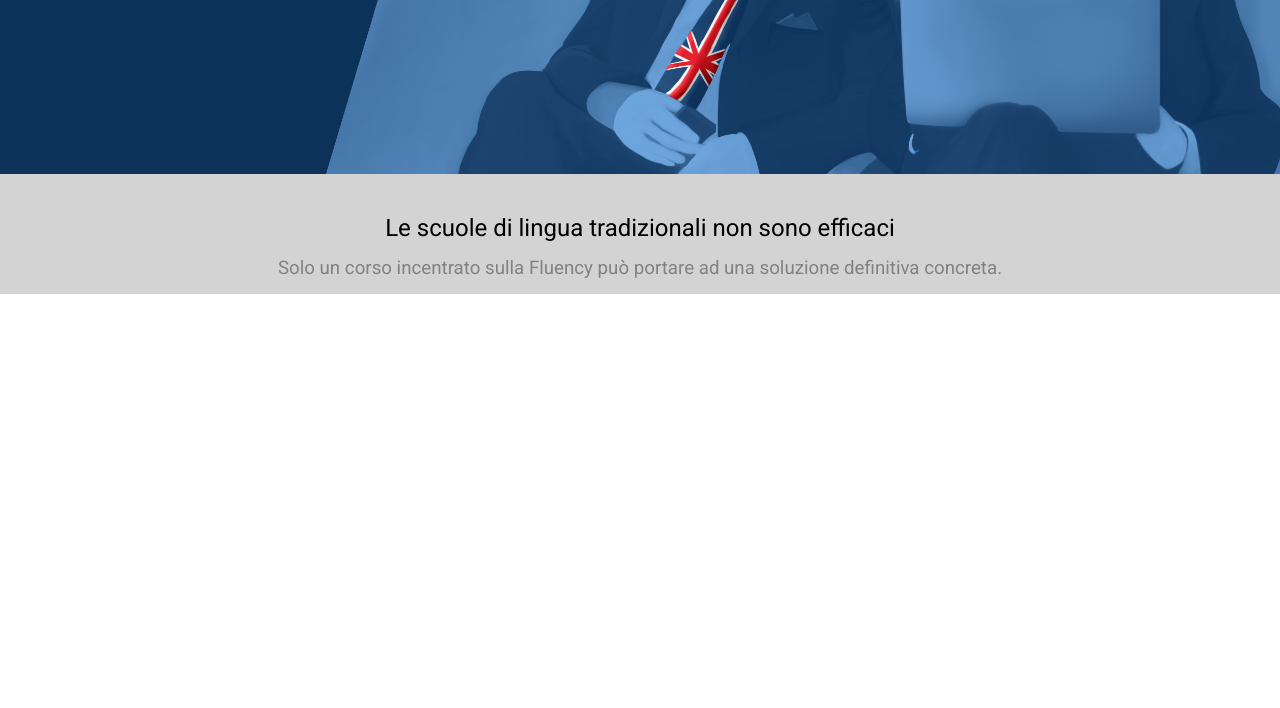
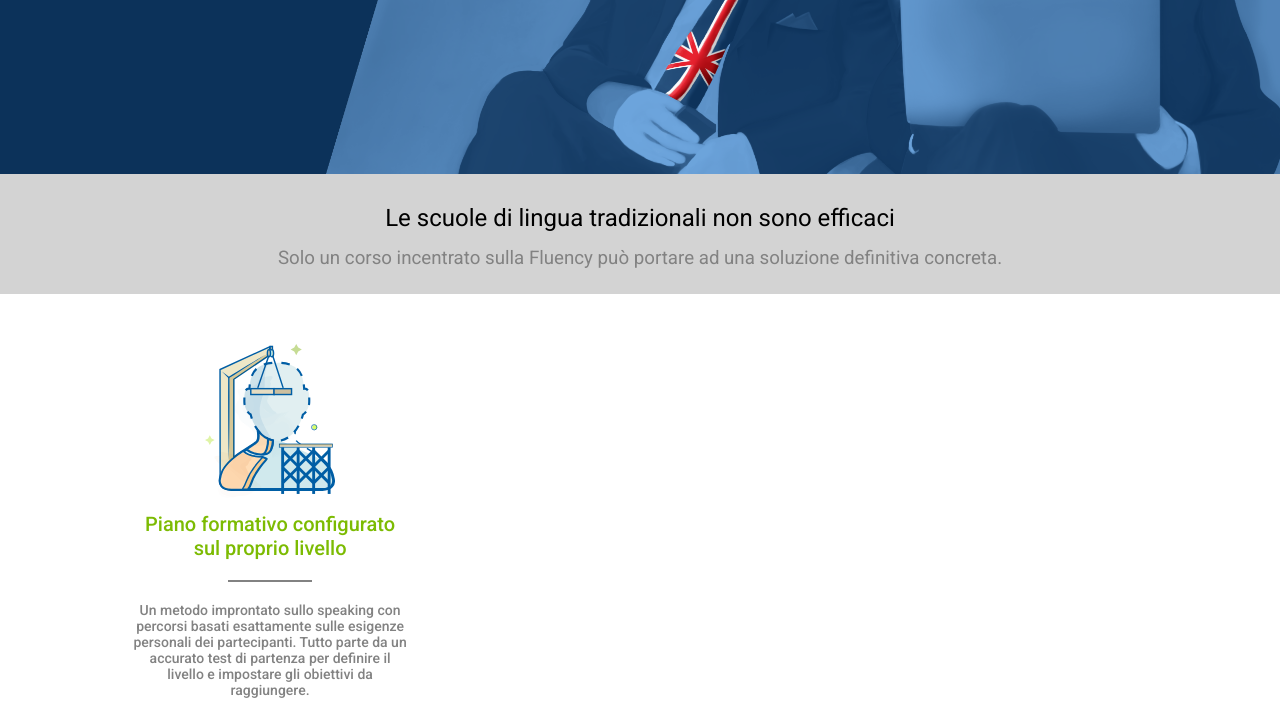
Before and after one commit to Vituz/htmlcss-fluentify, a plain HTML site: page index.html in a window 1280 px wide. Shown: the part 376-1084 px from the top of the page. Before the commit the page ends 800 px from the top, so only its background shows below. Drawn offline with Linux system fonts and the light colour scheme.

Commit message:
Complete main left side

```diff
--- a/assets/css/style.css
+++ b/assets/css/style.css
@@ -7,6 +7,7 @@
 
 body{
     font-family: Roboto;
+    min-width: 1000px;
 }
 /* /Common Rules */
 
@@ -33,6 +34,14 @@ body{
 
 .bg_grey{
     background-color: #D3D3D3;
+}
+
+.txt_grey{
+    color: #828282;
+}
+
+.txt_green{
+    color: #7CBB02;
 }
 
 .btn{
@@ -150,22 +159,86 @@ section > div > a{
  /**************
  Main
  **************/
- .mid_cont{
-     background-color: rgba(211, 211, 211, 1);
+ .top_container{
      height: 120px;
      text-align: center;
  }
 
  main > section > div > h2{
      color: black;
-     padding-top: 40px;
+     padding-top: 30px;
      font-weight: 400;
  }
 
  main > section > div > h3{
-    color: rgba(130, 130, 130, 1);
     padding-top: 15px;
     font-weight: 400;
+}
+
+/* .dbg_bg{
+    background-color: blue;
+    height: 600px;
+}
+
+.dbg_border{
+    border: 3px solid black;
+} */
+
+.left_content, .mid_content, .right_content{
+    width: 30%;
+    margin: auto 1%;
+    float: left;
+    margin-top: 50px;
+    text-align: center;
+
+}
+/* LEFT */
+.left_content{
+
+}
+/* /LEFT */
+
+/* MID */
+.mid_content{
+
+}
+/* /MID */
+
+/* RIGHT */
+.right_content{
+
+}
+/* /RIGHT */
+
+.img{
+    width: 40%;
+    object-fit: cover;
+    object-position: center;
+    margin: auto;
+}
+
+.txt_content{
+    margin: 10px auto;
+    width: 85%;
+}
+
+.txt_content h3{
+    font-weight: 500;
+    font-size: 20px;
+}
+
+.txt_content p{
+    font-weight: 500;
+    font-size: 14px;
+}
+
+.txt_content h3::after{
+    content: "";
+    width: 30%;
+    height: 2px;
+    background-color: #828282;
+    display: block;
+    margin: 20px auto;
 }
 
 
--- a/index.html
+++ b/index.html
@@ -64,13 +64,56 @@
 
     <!-- Site Main -->
     <main id="site_main">
-        <section class="mid_cont">
+
+        <!-- Main - Top Content -->
+        <section class="top_container bg_grey">
             <div class="container">
                 <h2>Le scuole di lingua tradizionali non sono efficaci</h2>
-                <h3>Solo un corso incentrato sulla Fluency può portare ad una soluzione definitiva concreta.</h3>
+                <h3 class="txt_grey">
+                    Solo un corso incentrato sulla Fluency può portare ad una soluzione definitiva
+                    concreta.
+                </h3>
+            </div>
+        </section>
+        <!-- /Main - Top Content -->
+
+        <!-- Main Content -->
+        <div class="container clearfix">
+            <div class="left_content ">
+                <div class="img">
+                    <img src="./assets/img/profile.svg" alt="">
+                </div>
+                <div class="txt_content">
+                    <h3 class="txt_green">
+                        Piano formativo configurato sul proprio livello
+                    </h3>
+                    <p class="txt_grey">
+                        Un metodo improntato sullo speaking con
+                        percorsi basati esattamente sulle esigenze
+                        personali dei partecipanti. Tutto parte da un
+                        accurato test di partenza per definire il
+                        livello e impostare gli obiettivi da
+                        raggiungere.
+                    </p>
+                </div>
+
             </div>
 
-        </section>
+            <div class="mid_content ">
+
+
+            </div>
+
+            <div class="right_content ">
+
+            </div>
+
+
+        </div>
+
+        <!-- /Main Content -->
+
+
 
     </main>
     <!-- /Site Main -->
```
